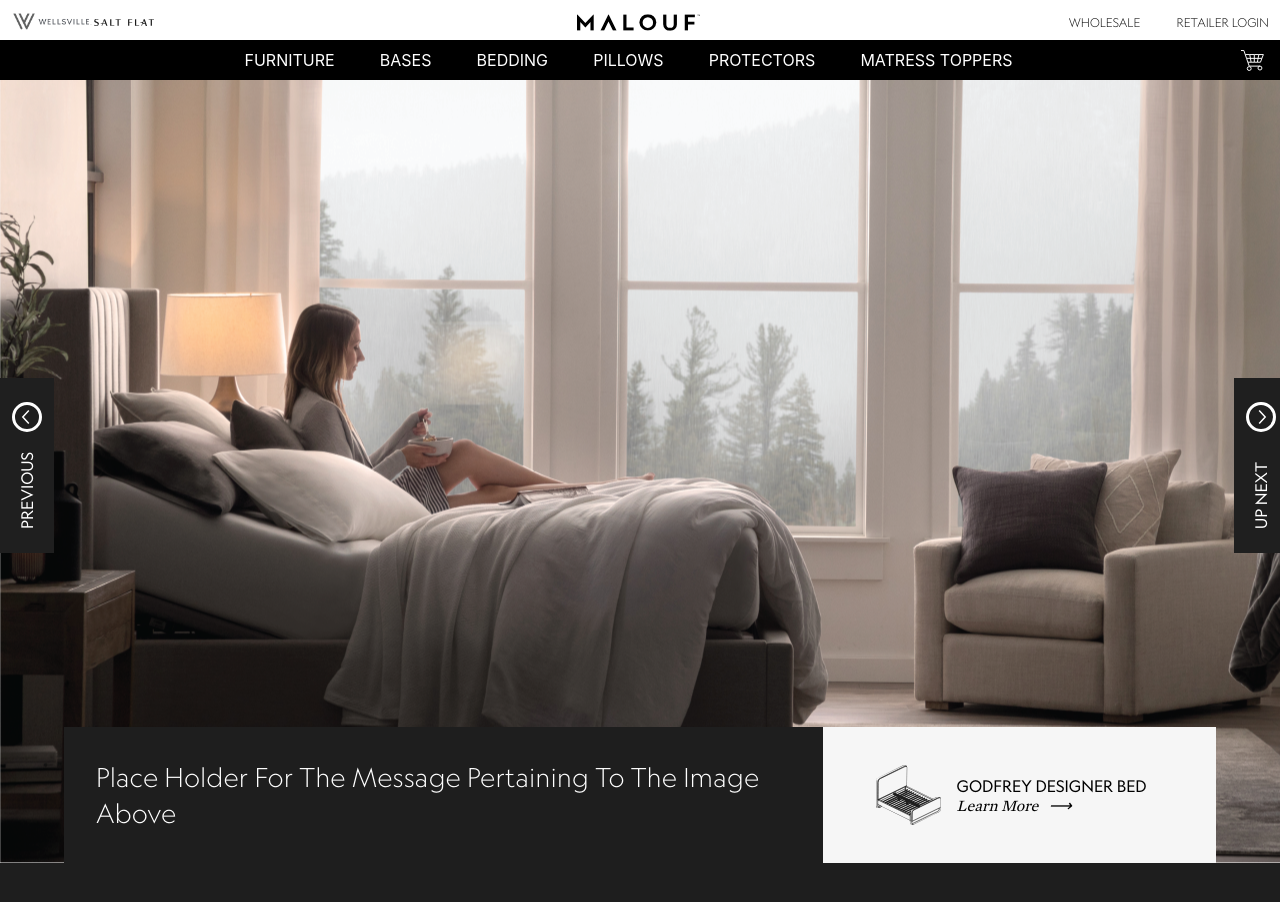
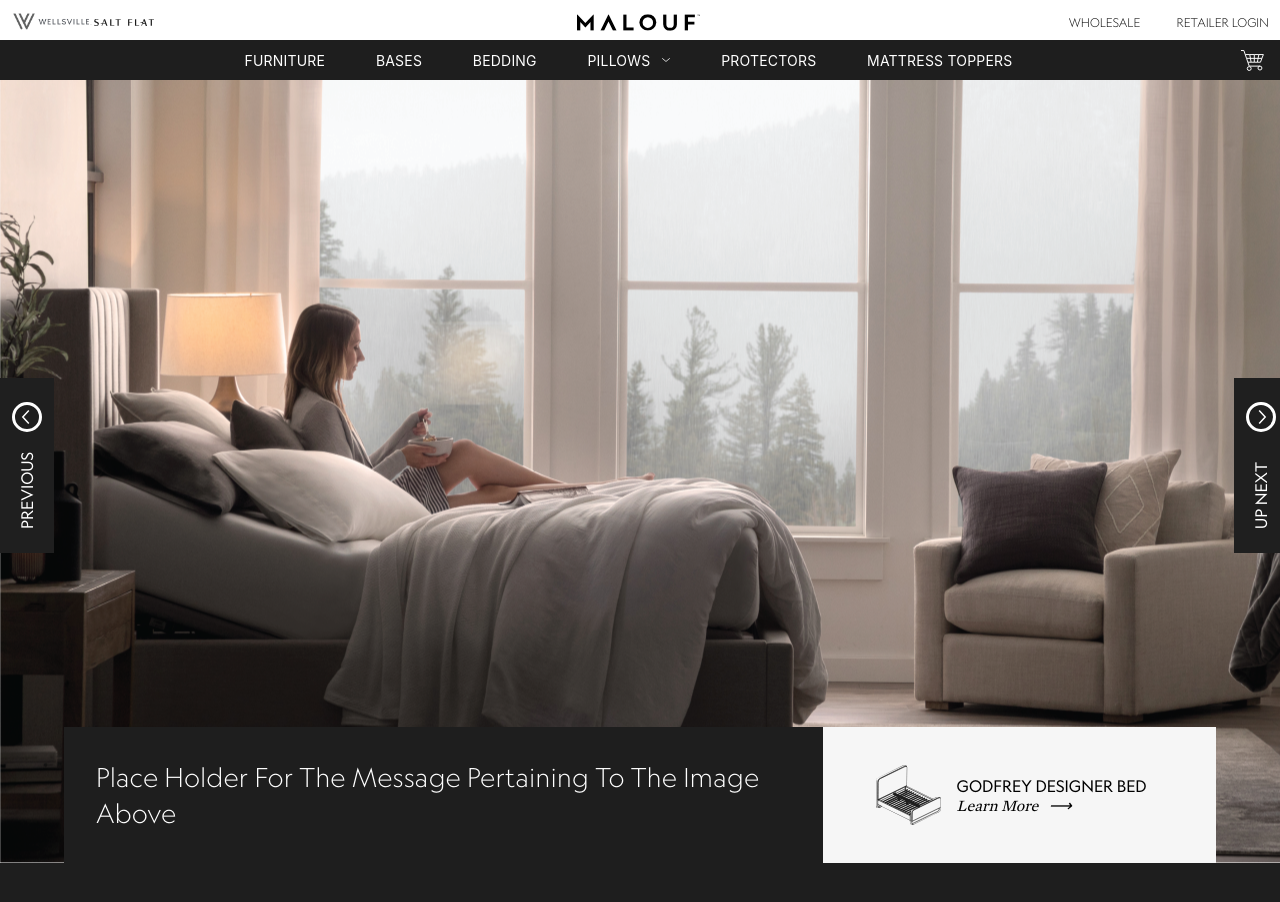
Before and after one commit to danleaver/malouf-test-react, a React (Create React App) app: page / in a window 1280 px wide. Shown: the top 902 px of the page. Built offline with nearby package versions, Linux system fonts and the light colour scheme.

Commit message:
context for nav open

```diff
--- a/src/App.js
+++ b/src/App.js
@@ -11,9 +11,19 @@ import SleepPurpose from './components/SleepPurpose';
 import Sponsors from './components/Sponsors';
 import WeUnderstand from './components/WeUnderstand';
 import Footer from './components/Footer';
+import { createContext, useState } from 'react';
 
-const App = () => (
-<>
+export const ConfigContext = createContext()
+
+const App = () => {
+  const [ navOpen, setNavOpen ] = useState(false);
+
+  const configValue = {
+    navOpen, setNavOpen
+  }
+
+  return (
+    <ConfigContext.Provider value={configValue}>
       <Navbar />
       <Hero />
       <WeUnderstand />
@@ -24,20 +34,8 @@ const App = () => (
       <Reviews />
       <Sponsors />
       <Footer />
-
-  {/* HERO   clearfix should be 5 rem total */}
-
-  {/* Image 3 */}
-  {/* Image 4 */}
-  {/* End Of Image 4 */}
-
-  {/* BEST SELLERS */}
-
-
-
-
-</>
-
+    </ConfigContext.Provider>
   )
+}
 
 export default App
--- a/src/components/Hero.js
+++ b/src/components/Hero.js
@@ -9,7 +9,8 @@ import monday from '../assets/hero/monday.png'
 import mondayNext from '../assets/hero/monday-next.png'
 import white from '../assets/hero/white.png'
 import whiteNext from '../assets/hero/white-next.png'
-import { useState } from 'react';
+import { useContext, useState } from 'react';
+import { ConfigContext } from '../App';
 
 const heroSliders = [
   { title: "GODFREY DESIGNER BED", details: "Place Holder For The Message Pertaining To The Image Above", image: main, imageNext: catNext, nextTitle:  "M555 ADJUSTABLE BED BASE"},
@@ -18,9 +19,9 @@ const heroSliders = [
   { title: "THANKS FOR VIEWING MY SITE", details: "I learned quite a lot building this website. It was challenging and fun", image: monday, imageNext: mainNext, nextTitle: "GODFREY DESIGNER BED" },
 ]
 
-console.log(heroSliders)
 const Hero = () => {
-  const [ curSlide, setCurSlide ] = useState(0)
+  const [ curSlide, setCurSlide ] = useState(0);
+  const context = useContext(ConfigContext);
 
   const nextSlide = (n) => {
     let k = curSlide + n
@@ -32,163 +33,23 @@ const Hero = () => {
     }
 
     setCurSlide(k)
+  }
 
-    }
   return (
     <>
-
       <div style={{padding: '2.5rem'}} />
       <div className="hero">
         <div className="hero-slider">
-        {/* Image 1 */}
-
           {heroSliders.map((heroSlider, idx) => (
-        <Image key={idx} nextSlide={nextSlide} curSlide={curSlide} idx={idx} {...heroSlider}/>
+            <Image key={idx} navOpen={context.navOpen} nextSlide={nextSlide} curSlide={curSlide} idx={idx} {...heroSlider}/>
           ))}
-
         </div>
       </div>
-        {/* <div className="hero-slide fade">
-          <div className="hero-slider-image">
-            <div className="hero-spacer" />
-            <div className="hero-chev-main">
-              <div className="hero-up-next" onclick="nextHeroSlide(-1)">
-                PREVIOUS
-                <img height="30px" src="assets/hero-slider/chev-right.svg" />
-              </div>
-              <div className="hero-up-next-full">
-                <div className="hero-up-next" onclick="nextHeroSlide(1)">
-                  UP NEXT
-                  <img height="30px" src="assets/hero-slider/chev-left.svg" />
-                </div>
-                <div className="hero-up-next-full-right" onclick="nextHeroSlide(1)">
-                  <img src="assets/hero/cat-next.png" />
-                </div>
-                <div className="hero-up-next-full-right2" onclick="nextHeroSlide(1)">
-                  <p style={{fontFamily: 'Mercury-Text-G2', fontStyle: 'italic', fontSize: 14}}>
-                    New
-                  </p>
-                  <div style={{fontSize: 12}}>
-                    M555 ADJUSTABLE CAT BASE
-                  </div>
-                </div>
-              </div>
-            </div>
-            <div className="hero-chev-mobile">
-              <div onclick="nextHeroSlide(-1)">
-                <img height="30px" src="assets/hero-slider/chev-left.svg" />
-              </div>
-              <div onclick="nextHeroSlide(1)">
-                <img height="30px" src="assets/hero-slider/chev-right.svg" />
-              </div>
-            </div>
-            <div className="hero-slider-bottom-wide">
-              <div className="hero-slider-placeholder">
-                <div className="hero-slider-placeholder-text">
-                  When It Comes To Sleep, Finding A Great Pillow Can Be Challenging
-                </div>
-              </div>
-              <div className="hero-slider-action-wide">
-                <img height="60px" src="assets/SVG/bed-icon.svg" />
-                <div className="hero-slider-action-wide-title">
-                  <div>
-                    GODFREY DESIGNER BED
-                  </div>
-                  <div className="hero-slider-action-wide-learn">
-                    Learn More &nbsp; ⟶
-                  </div>
-                </div>
-              </div>
-            </div>
-          </div>
-          <div className="hero-slider-bottom-mobile">
-            <div className="hero-slider-placeholder">
-              When It Comes To Sleep, Finding
-              A Great Pillow Can Be Challenging
-            </div>
-            <div className="hero-slider-container">
-              <div className="hero-slider-action-mobile">
-                <img height="98px" src="assets/learnmorehero.svg" />
-              </div>
-            </div>
-          </div>
-        </div>
-      </div>
-      {/* IMAGE 2 */}
-      {/* <div className="hero-slide fade">
-        <div className="hero-slider-image2">
-          <div className="hero-spacer" />
-          <div className="hero-chev-main">
-            <div className="hero-up-next" onclick="nextHeroSlide(-1)">
-              PREVIOUS
-              <img height="30px" src="assets/hero-slider/chev-right.svg" />
-            </div>
-            <div className="hero-up-next-full">
-              <div className="hero-up-next" onclick="nextHeroSlide(1)">
-                UP NEXT
-                <img height="30px" src="assets/hero-slider/chev-left.svg" />
-              </div>
-              <div className="hero-up-next-full-right" onclick="nextHeroSlide(1)">
-                <img src="assets/hero/white-next.png" />
-              </div>
-              <div className="hero-up-next-full-right2" onclick="nextHeroSlide(1)">
-                <p style={{fontFamily: 'Mercury-Text-G2', fontStyle: 'italic', fontSize: 14}}>
-                  New
-                </p>
-                <div style={{fontSize: 12}}>
-                  M555 ADJUSTABLE CAT BASE
-                </div>
-              </div>
-            </div>
-          </div>
-          <div className="hero-chev-mobile">
-            <div onclick="nextHeroSlide(-1)">
-              <img height="30px" src="assets/hero-slider/chev-left.svg" />
-            </div>
-            <div onclick="nextHeroSlide(1)">
-              <img height="30px" src="assets/hero-slider/chev-right.svg" />
-            </div>
-          </div>
-          <div className="hero-slider-bottom-wide">
-            <div className="hero-slider-placeholder">
-              <div className="hero-slider-placeholder-text">
-                When It Comes To Sleep, Finding A Great Pillow Can Be Challenging
-              </div>
-            </div>
-            <div className="hero-slider-action-wide">
-              <img height="60px" src="assets/SVG/bed-icon.svg" />
-              <div className="hero-slider-action-wide-title">
-                <div>
-                  GODFREY DESIGNER BED
-                </div>
-                <div className="hero-slider-action-wide-learn">
-                  Learn More &nbsp; ⟶
-                </div>
-              </div>
-            </div>
-          </div>
-        </div>
-        <div className="hero-slider-bottom-mobile">
-          <div className="hero-slider-placeholder">
-            When It Comes To Sleep, Finding
-            A Great Pillow Can Be Challenging
-          </div>
-          <div className="hero-slider-container">
-            <div className="hero-slider-action-mobile">
-              <img height="98px" src="assets/learnmorehero.svg" />
-            </div>
-          </div>
-        </div>
-      </div>
-    </div> */}
     </>
   )
-
 }
 
-const Image = (props) => {
-  console.log("key", props.key)
-  return (
+const Image = (props) => (
   <>
     { props.curSlide === props.idx &&
       <div className="hero-slide fade">
@@ -199,7 +60,10 @@ const Image = (props) => {
               PREVIOUS
               <img height="30px" src="assets/hero-slider/chev-right.svg" />
             </div>
-          <div className="hero-up-next-full slide-in">
+            <div
+              css={css`${props.navOpen && "margin: 0 -15rem;"}`}
+              className="hero-up-next-full slide-in"
+            >
               <div className="hero-up-next" onClick={() => props.nextSlide(1)}>
                 UP NEXT
                 <img height="30px" src="assets/hero-slider/chev-left.svg" />
@@ -264,7 +128,7 @@ const Image = (props) => {
     }
   </>
 )
-}
+
 
 const HeroSliderImage = styled.div`
   background: url(${props => props.image}) left no-repeat;
--- a/src/components/navbar/NavLower.js
+++ b/src/components/navbar/NavLower.js
@@ -1,5 +1,18 @@
+/** @jsxImportSource @emotion/react */
+
+import { css } from '@emotion/react';
+import chevDown from '../../assets/nav-main/chev-down.svg'
+import { useContext, useState } from 'react';
+import { ConfigContext } from '../../App';
+
 const NavLower = (props) => {
+  const [ open, setOpen ] = useState(false);
+  const context = useContext(ConfigContext);
 
+  const toggleNav = () => {
+    setOpen(!open)
+    context.setNavOpen(!open)
+  }
   return (
     <>
       <div className="nav-lower">
@@ -18,19 +31,54 @@ const NavLower = (props) => {
           <div>
             BEDDING
           </div>
-          <div>
+          <div
+            css={css`
+              position: relative;
+              display: inline-block;
+              display: flex;
+              justify-content: space-between; width: 83px; align-items: center;
+            `}
+            onClick={toggleNav}
+          >
             PILLOWS
+            <img height="3.82px" alt="open pillow" src={chevDown} />
+            { open &&
+              <div
+                css={css`
+                  position: absolute;
+                  min-width: 400px;
+                  left: 0;
+                  top: 60px;
+                  width: 609px;
+                  height: 393px;
+                  border: 1px solid red;
+                  background: white;
+                  margin: -2rem;
+                `}
+              >
+                HELLL O OPEN NAV
+                <div>MEMORY FOAM</div>
+                <div>ACTIVEDOUGH</div>
+                <div>LATEX</div>
+                <div>FILLED</div>
+                <div>COOLING</div>
+                <div>INFUSIONS</div>
+                <div>UNIQUE SHAPES</div>
+                <div>TRAVEL</div>
+              </div>
+            }
           </div>
           <div>
             PROTECTORS
           </div>
           <div>
-            MATRESS TOPPERS
+            MATTRESS TOPPERS
           </div>
         </div>
         <div className="nav-lower-cart">
         </div>
       </div>
+
     </>
   )
 }
--- a/src/index.css
+++ b/src/index.css
@@ -476,7 +476,7 @@ body {
   display: flex;
   justify-content: space-between;
   align-items: center;
-  background: black;
+  background: #1e1e1e;
   color: white;
   height: 2.5rem;
   position: fixed;
@@ -534,6 +534,8 @@ body {
     display: flex;
     justify-content: space-between;
     width: 60vw;
+    font-size: 14px;
+    letter-spacing: .2px;
   }
 }
 
```
Also changed, not shown: src/assets/nav-main/chev-down.svg (added), 1 other file (tests, documents, lock files or other folders). Lines whose indentation alone changed are shown as unchanged.
